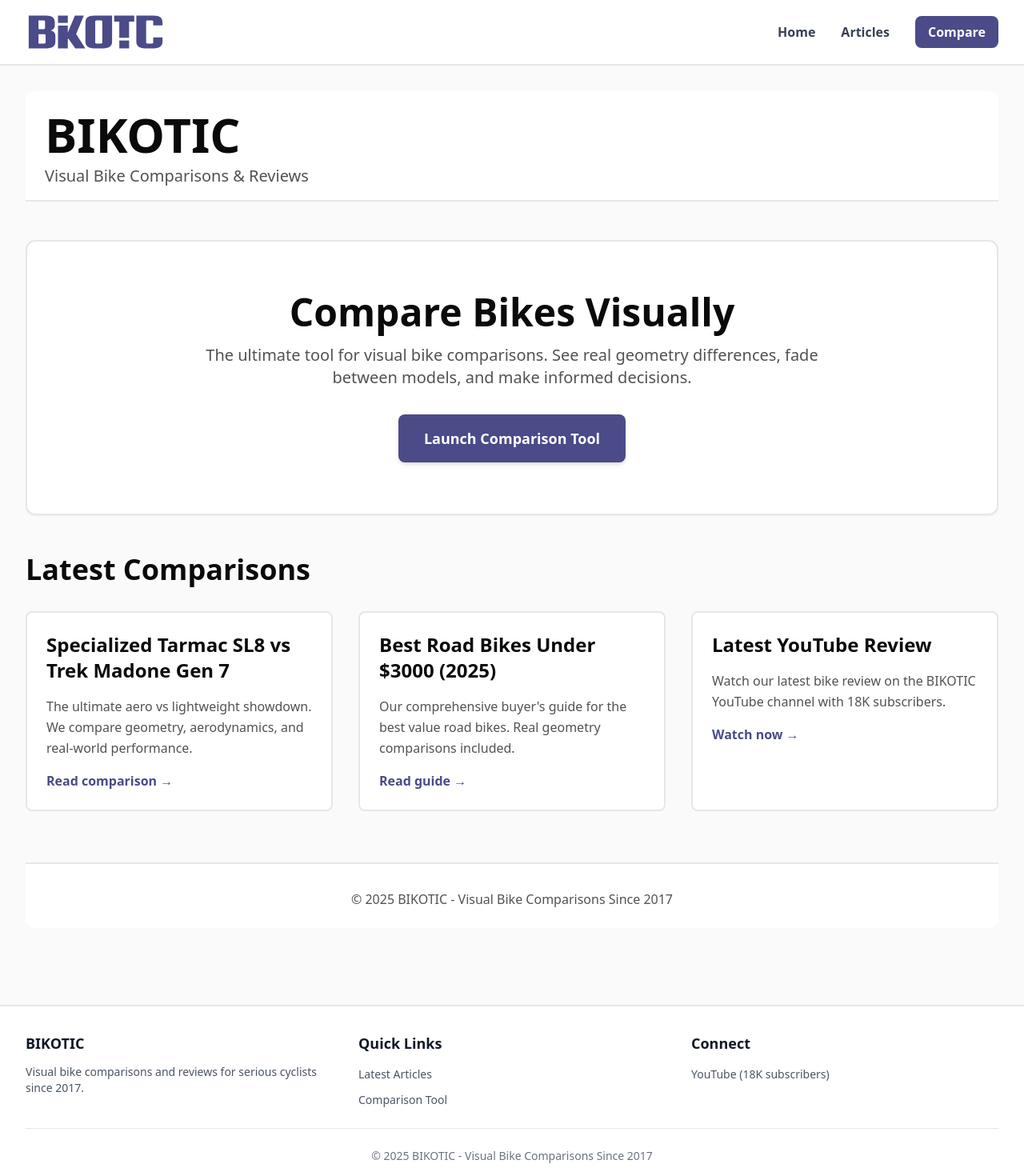
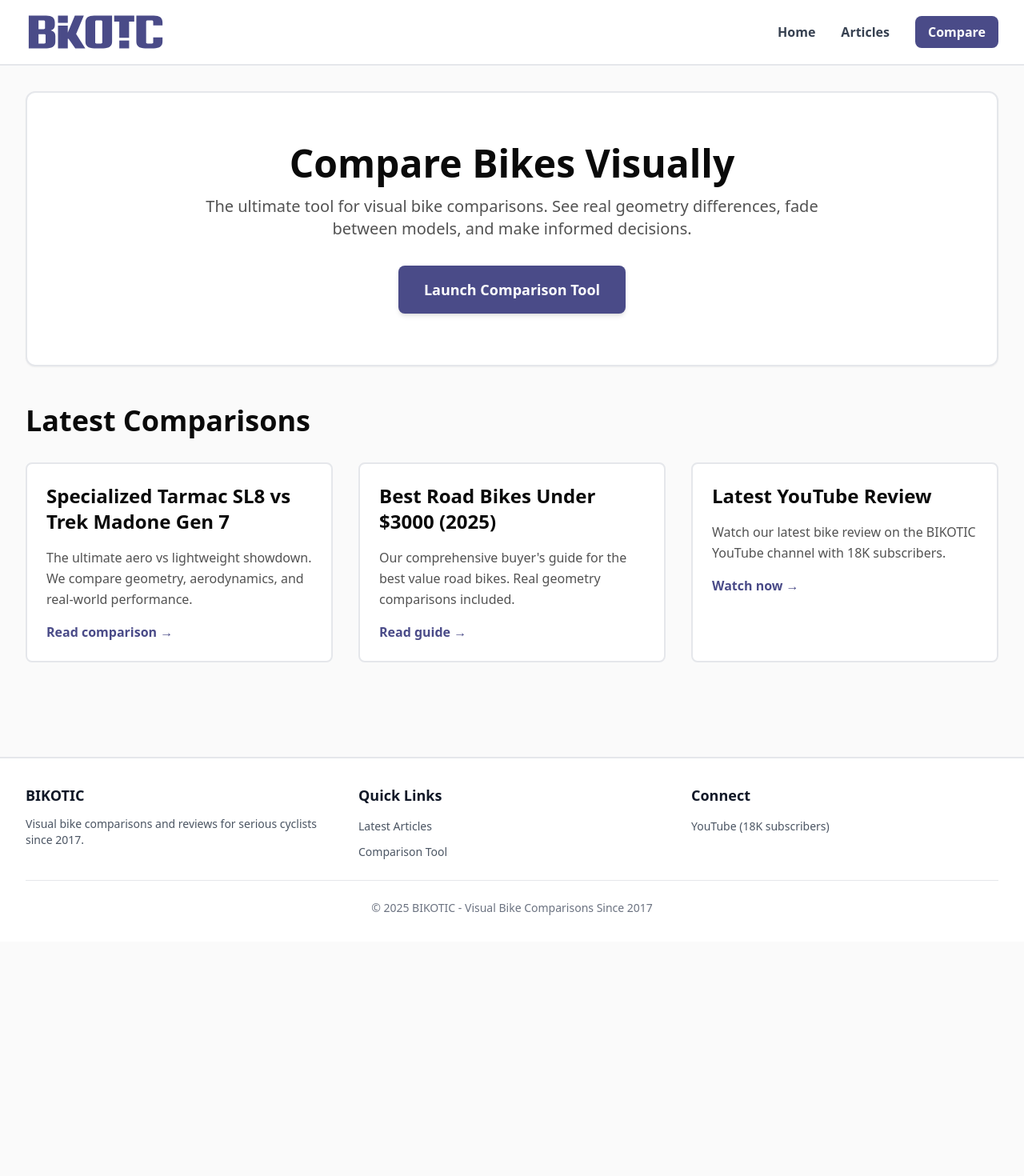
Before and after one commit to maccavamzoo/bikotic-genesis, a Next.js app: page / in a window 1280 px wide. Shown: the top 1470 px of the page at 80% size. After the commit the page ends 1177 px from the top, so only its background shows below. Built offline with nearby package versions, Linux system fonts and the light colour scheme.

Commit message:
Update page.tsx

```diff
--- a/app/page.tsx
+++ b/app/page.tsx
@@ -1,23 +1,13 @@
 export default function Home() {
   return (
-    <main className="min-h-screen bg-[#fafafa] p-4 md:p-8 font-sans">
+    <main className="min-h-screen p-4 md:p-8 font-sans">
       <div className="max-w-7xl mx-auto">
-
-        {/* Header */}
-        <header className="bg-white border-b-2 border-gray-200 pb-4 mb-8 md:mb-12 px-6 pt-6 rounded-t-xl">
-          <h1 className="text-4xl md:text-5xl lg:text-6xl m-0 text-[#0a0a0a] font-bold">
-            BIKOTIC
-          </h1>
-          <p className="text-lg md:text-xl mt-2 text-[#525252]">
-            Visual Bike Comparisons & Reviews
-          </p>
-        </header>
 
         {/* Hero Section */}
         <section className="bg-white border-2 border-gray-200 p-8 md:p-12 lg:p-16 rounded-xl mb-8 md:mb-12 text-center shadow-sm">
-          <h2 className="text-3xl md:text-4xl lg:text-5xl mb-4 text-[#0a0a0a] font-bold">
+          <h1 className="text-3xl md:text-4xl lg:text-5xl mb-4 text-[#0a0a0a] font-bold">
             Compare Bikes Visually
-          </h2>
+          </h1>
           <p className="text-lg md:text-xl mb-6 md:mb-8 text-[#525252] max-w-3xl mx-auto">
             The ultimate tool for visual bike comparisons. See real geometry differences, fade between models, and make informed decisions.
           </p>
@@ -41,7 +31,7 @@ export default function Home() {
               <p className="text-[#525252] leading-relaxed mb-4">
                 The ultimate aero vs lightweight showdown. We compare geometry, aerodynamics, and real-world performance.
               </p>
-              <a href="#" className="text-bikotic-blue no-underline font-semibold hover:underline">
+              <a href="/articles/test-article" className="text-bikotic-blue no-underline font-semibold hover:underline">
                 Read comparison →
               </a>
             </article>
@@ -73,11 +63,6 @@ export default function Home() {
             </article>
           </div>
         </section>
-
-        {/* Footer */}
-        <footer className="mt-12 md:mt-16 pt-6 md:pt-8 border-t-2 border-gray-200 text-[#525252] text-center bg-white px-6 pb-6 rounded-b-xl">
-          <p>© 2025 BIKOTIC - Visual Bike Comparisons Since 2017</p>
-        </footer>
       </div>
     </main>
   );
```
